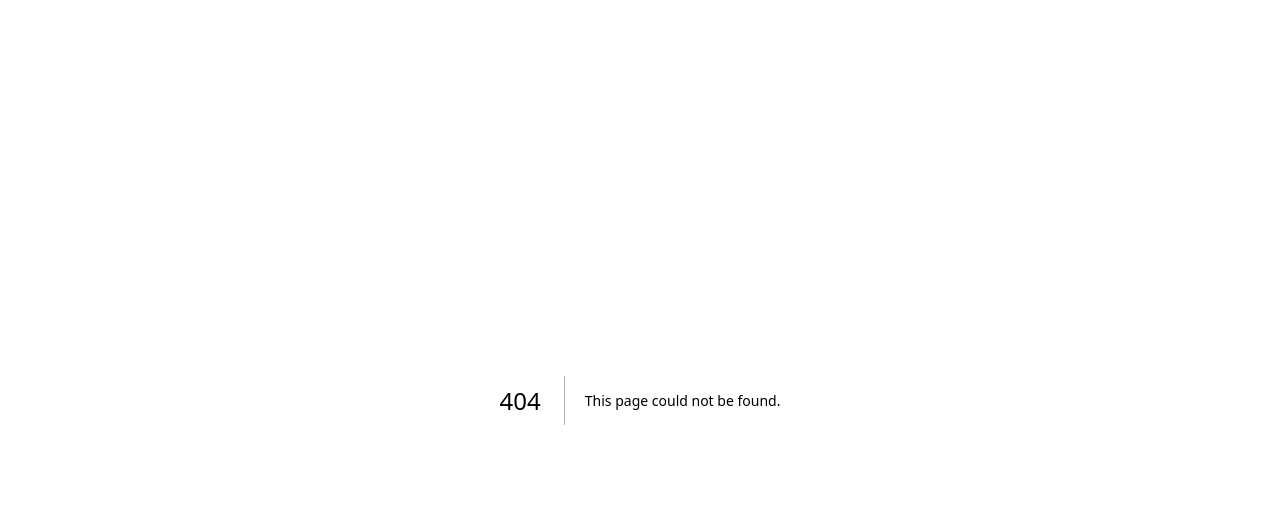
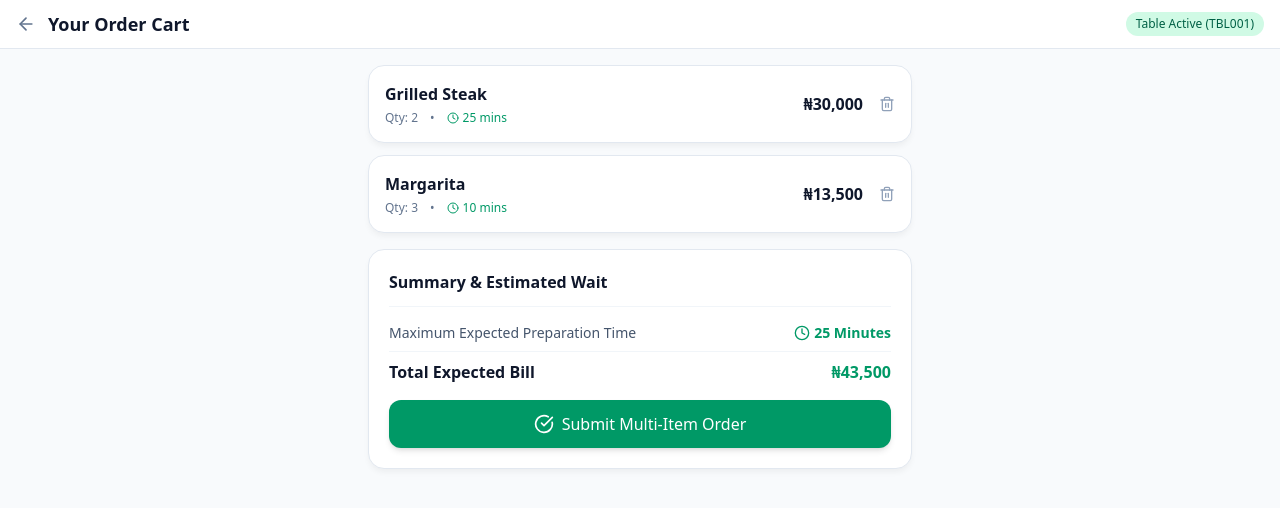
Before and after one commit to toyibahbadmus/chowly-app, a Next.js app: page /cart in a window 1280 px wide. Before the commit this address had no page. Shown: the top 508 px of the page. Built offline with nearby package versions, Linux system fonts and the light colour scheme.

Commit message:
feat: create cart and order submission view

```diff
--- /dev/null
+++ b/src/app/cart/page.tsx
@@ -0,0 +1,106 @@
+import Link from 'next/link';
+import { ShoppingBag, ArrowLeft, Trash2, Clock, CheckCircle } from 'lucide-react';
+
+export default async function CartPage({
+  searchParams,
+}: {
+  searchParams: Promise<{ table?: string; session?: string }>;
+}) {
+  const params = await searchParams;
+  const tableId = params.table || 'TBL001';
+  const sessionId = params.session || 'SES001';
+
+  // Cart items state mirroring order_items table structure
+  const cartItems = [
+    {
+      id: 'ORIT001',
+      name: 'Grilled Steak',
+      price: 15000,
+      quantity: 2,
+      prepTime: 25,
+      type: 'Food',
+    },
+    {
+      id: 'ORIT002',
+      name: 'Margarita',
+      price: 4500,
+      quantity: 3,
+      prepTime: 10,
+      type: 'Drink',
+    },
+  ];
+
+  const totalAmount = cartItems.reduce((acc, item) => acc + item.price * item.quantity, 0);
+  const maxWaitTime = Math.max(...cartItems.map((item) => item.prepTime));
+
+  return (
+    <div className="min-h-screen bg-slate-50 pb-20">
+      {/* Header */}
+      <header className="bg-white border-b border-slate-200 sticky top-0 z-10 px-4 py-3 flex items-center justify-between">
+        <div className="flex items-center gap-3">
+          <Link href={`/menu?table=${tableId}&session=${sessionId}`} className="text-slate-500 hover:text-slate-800">
+            <ArrowLeft className="w-5 h-5" />
+          </Link>
+          <h1 className="text-lg font-bold text-slate-900 leading-tight">Your Order Cart</h1>
+        </div>
+        <span className="text-xs bg-emerald-100 text-emerald-800 font-medium px-2.5 py-1 rounded-full">
+          Table Active ({tableId})
+        </span>
+      </header>
+
+      {/* Main Container */}
+      <main className="max-w-xl mx-auto p-4 space-y-4">
+        <div className="space-y-3">
+          {cartItems.map((item) => (
+            <div key={item.id} className="restaurant-card p-4 flex items-center justify-between">
+              <div className="space-y-1">
+                <h3 className="font-bold text-slate-900">{item.name}</h3>
+                <div className="flex items-center gap-3 text-xs text-slate-500">
+                  <span>Qty: {item.quantity}</span>
+                  <span>•</span>
+                  <span className="flex items-center gap-1 text-emerald-600 font-medium">
+                    <Clock className="w-3 h-3" /> {item.prepTime} mins
+                  </span>
+                </div>
+              </div>
+              <div className="text-right flex items-center gap-4">
+                <span className="font-bold text-slate-900">
+                  ₦{(item.price * item.quantity).toLocaleString()}
+                </span>
+                <button type="button" className="text-slate-400 hover:text-red-500 transition-colors">
+                  <Trash2 className="w-4 h-4" />
+                </button>
+              </div>
+            </div>
+          ))}
+        </div>
+
+        {/* Order Summary Box */}
+        <div className="restaurant-card p-5 space-y-4 bg-white">
+          <h2 className="font-bold text-slate-900 border-b border-slate-100 pb-3">Summary & Estimated Wait</h2>
+
+          <div className="space-y-2 text-sm">
+            <div className="flex justify-between text-slate-600">
+              <span>Maximum Expected Preparation Time</span>
+              <span className="font-semibold text-emerald-600 flex items-center gap-1">
+                <Clock className="w-4 h-4" /> {maxWaitTime} Minutes
+              </span>
+            </div>
+            <div className="flex justify-between text-slate-900 font-bold text-base pt-2 border-t border-slate-100">
+              <span>Total Expected Bill</span>
+              <span className="text-emerald-600">₦{totalAmount.toLocaleString()}</span>
+            </div>
+          </div>
+
+          <Link
+            href={`/tracking?order=ORD001&table=${tableId}&session=${sessionId}`}
+            className="w-full mt-4 flex items-center justify-center gap-2 bg-emerald-600 hover:bg-emerald-700 text-white font-medium py-3 px-4 rounded-xl shadow-md transition-all duration-200"
+          >
+            <CheckCircle className="w-5 h-5" />
+            <span>Submit Multi-Item Order</span>
+          </Link>
+        </div>
+      </main>
+    </div>
+  );
+}
```
